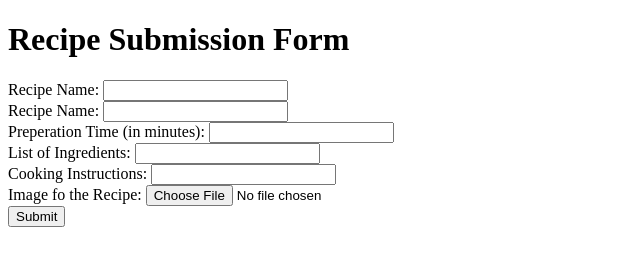
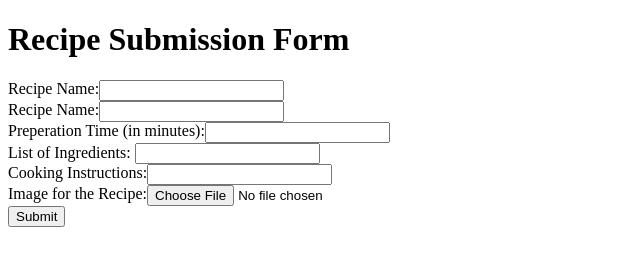
Before and after one commit to GU-Web-Dev-2024/group-challenge-2-team-05, a plain HTML site: page index.html in a window 1280 px wide. Shown: the full height of the page, 0-640 px from the left. Drawn offline with Linux system fonts and the light colour scheme.

Commit message:
Completed recipe submission form using flexbox layout

```diff
--- a/index.html
+++ b/index.html
@@ -4,19 +4,24 @@
     <meta charset="UTF-8">
     <meta name="viewport" content="width=device-width, initial-scale=1.0">
     <title>GC 2</title>
+    <style>
+        .box{
+            display: flex;
+        }
+    </style>
 </head>
 <body>
     <h1>Recipe Submission Form</h1>
     <form method="get" action="https://gu-web-dev-2024.github.io/fake-form-submission/submission.html">
-        <div>
+        <div class="box">
             <label for="recipe-name">Recipe Name: </label>
             <input type="text" name="recipe-name" id="recipe-name">
         </div>
-        <div>
+        <div class="box">
             <label for="recipe-description">Recipe Name: </label>
             <input type="text" name="recipe-description" id="recipe-description">
         </div>
-        <div>
+        <div class="box">
             <label for="prep-time">Preperation Time (in minutes):</label>
             <input type="number" name="prep-time" id="prep-time">
         </div>
@@ -24,15 +29,15 @@
             <label for="ingredients">List of Ingredients: </label>
             <input type="text" name="ingredients" id="ingredients">
         </div>
-        <div>
+        <div class="box">
             <label for="instructions">Cooking Instructions: </label>
             <input type="text" name="instructions" id="instructions">
         </div>
-        <div>
-            <label for="image">Image fo the Recipe: </label>
+        <div class="box">
+            <label for="image">Image for the Recipe: </label>
             <input type="file" name="image" id="image">
         </div>
-        <div>
+        <div class="box">
             <input type="submit" value="Submit">
         </div>
     </form>
```
